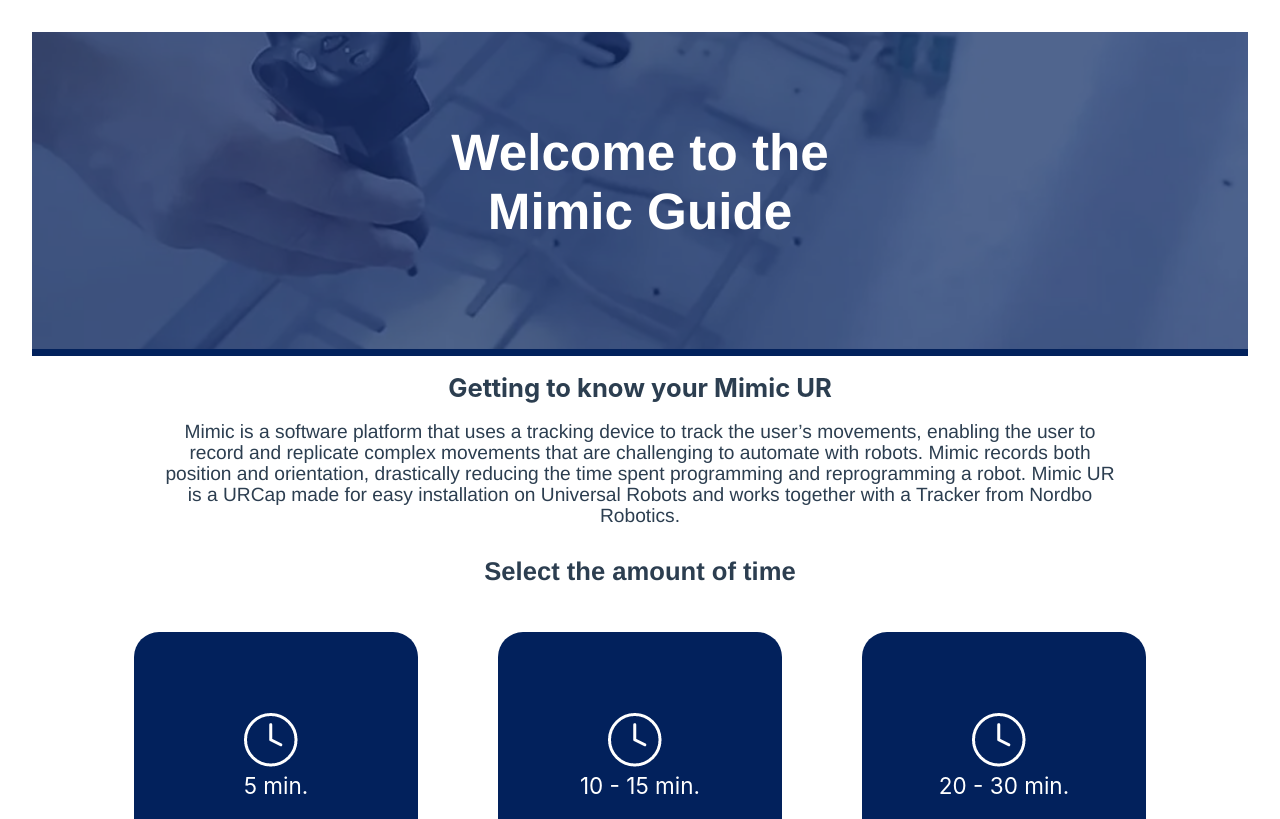
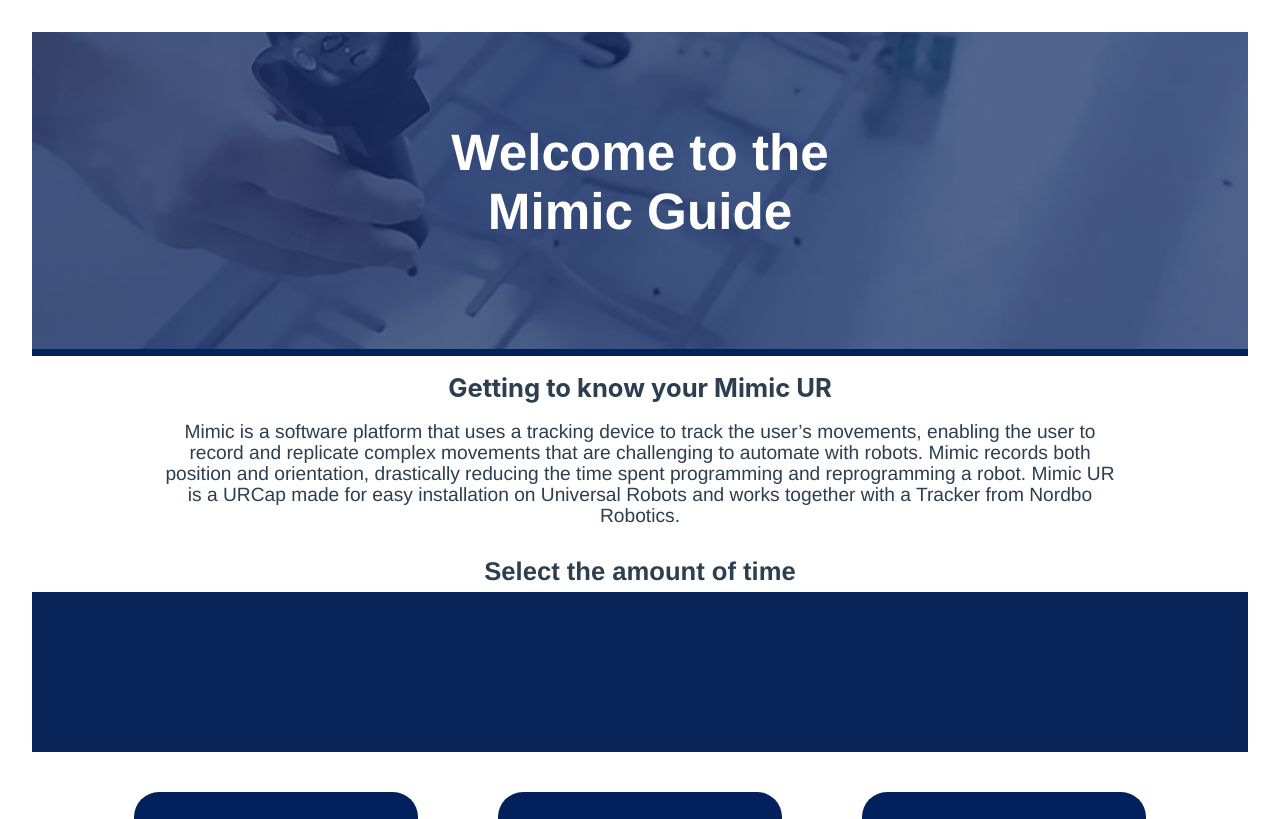
Before and after one commit to ThomasDallHenriksen/Nordbo, a Vue app in the folder Nordbo-vue/: page / in a window 1280 px wide. Shown: the top 819 px of the page. Built offline with nearby package versions, Linux system fonts and the light colour scheme.

Commit message:
footer component

```diff
--- a/Nordbo-vue/src/views/HomeView.vue
+++ b/Nordbo-vue/src/views/HomeView.vue
@@ -1,7 +1,8 @@
 <script >
 import { RouterLink, RouterView } from 'vue-router'
 import HelloWorld from '@/components/HelloWorld.vue'
-import HardwareView from '@/views/HardwareView.vue';
+import HardwareView from '@/views/HardwareView.vue'
+import Footer from '@/components/Footer.vue';
 
 export default {
   data() {
@@ -28,6 +29,7 @@
       <p id="pDesrciption">Mimic is a software platform that uses a tracking device to track the user’s movements, enabling the user to record and replicate complex movements that are challenging to automate with robots. Mimic records both position and orientation, drastically reducing the time spent programming and reprogramming a robot. Mimic UR is a URCap made for easy installation on Universal Robots and works together with a Tracker from Nordbo Robotics.</p>
       <h2 id="h2Description">Select the amount of time</h2>
       <!-- Icon sprite -->
+      <footer></footer>
       <div class="select">
         <div class="min-5">
           <div class="image"></div>
```
Also changed, not shown: Nordbo-vue/src/App.vue (+4 -6 lines).
